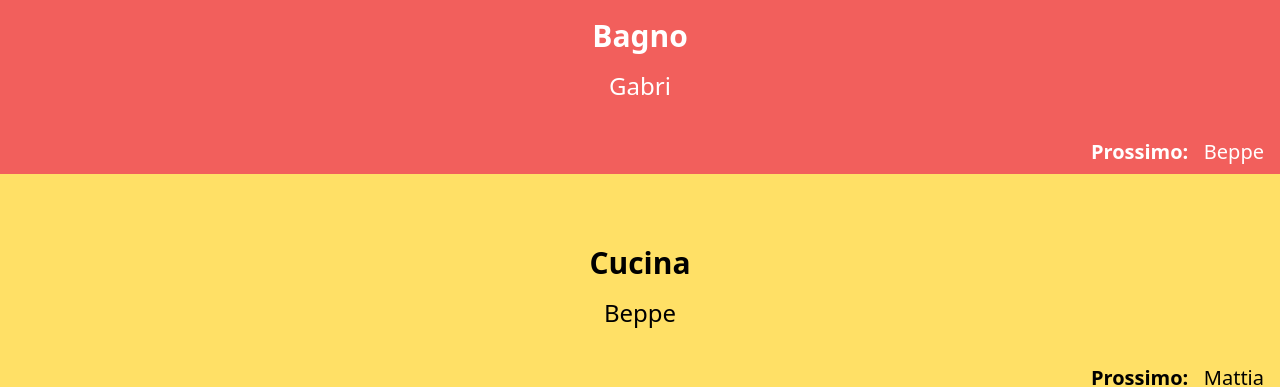
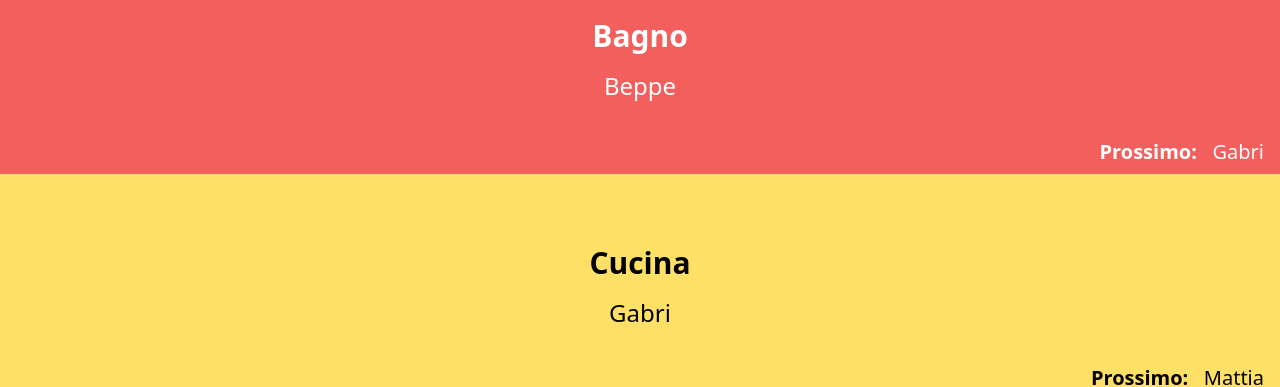
Before and after one commit to Mattia2700/pulizie, a Vue app: page / in a window 1280 px wide. Shown: the part 173-560 px from the top of the page. Built offline with nearby package versions, Linux system fonts and the light colour scheme.

Commit message:
chore: move beppe next week

```diff
--- a/src/components/Shifts.vue
+++ b/src/components/Shifts.vue
@@ -6,7 +6,7 @@ const places = ["Bagno", "Cucina", "Pavimenti"];
 const colors = ["bg-[#F25F5C]", "bg-[#FFE066]", "bg-[#247BA0]"];
 const text_colors = ["text-white", "text-black", "text-white"];
 
-const people = ["Mattia", "Fafa", "Arbjo", "Gabri", "Beppe"];
+const people = ["Mattia", "Fafa", "Arbjo", "Beppe", "Gabri"];
 const indeces = [0, 0, 1];
 
 const new_order = ref([...people]);
```
